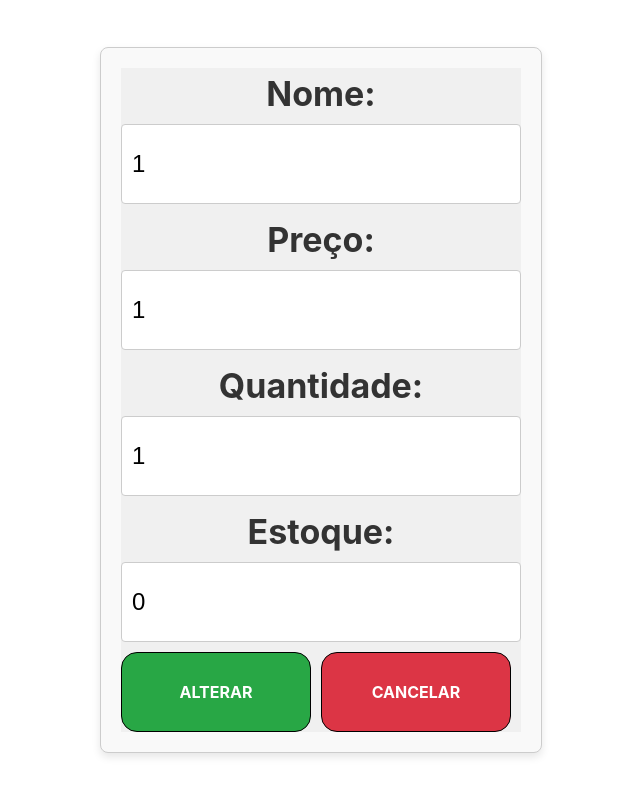
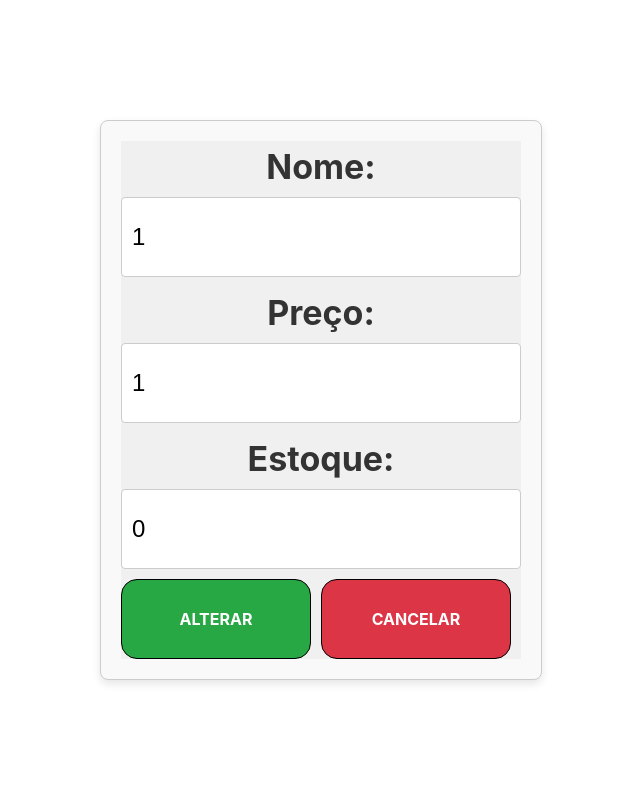
Before and after one commit to WilliamJardim/stock, a React (Vite) app in the folder frontend-react/: page /novo/1/1/1/1/1 in a window 1280 px wide. Shown: the top 796 px of the page, without its empty margins (319-959 px from the left). Built offline with nearby package versions, Linux system fonts and the light colour scheme.

Commit message:
Removendo o campo quantidade

```diff
--- a/frontend-react/src/pages/CadastrarProduto/index.tsx
+++ b/frontend-react/src/pages/CadastrarProduto/index.tsx
@@ -13,7 +13,6 @@ const CadastrarProduto: React.FC = (props:any) => {
   const idProdutoEditando:string    = parametrosURL.idProduto            || '';
   const [nome, setNome]             = useState( parametrosURL.nome       || '' );
   const [preco, setPreco]           = useState( parametrosURL.preco      || '' );
-  const [quantidade, setQuantidade] = useState( parametrosURL.quantidade || '' );
   const [estoque, setEstoque]       = useState<{ estoque:number }>({ estoque: 0 });
 
   const navigate = useNavigate();
@@ -23,8 +22,7 @@ const CadastrarProduto: React.FC = (props:any) => {
 
     const dados = {
       nome: nome,
-      preco: preco,
-      quantidade: quantidade
+      preco: preco
     };
 
     fetch(url, {
@@ -52,8 +50,7 @@ const CadastrarProduto: React.FC = (props:any) => {
 
     const dados = {
       nome: nome,
-      preco: preco,
-      quantidade: quantidade
+      preco: preco
     };
 
     fetch(url, {
@@ -81,7 +78,7 @@ const CadastrarProduto: React.FC = (props:any) => {
     e.preventDefault();
 
     // Lógica para envio do formulário, por exemplo, enviar para uma API
-    console.log('Formulário enviado:', { nome, preco, quantidade });
+    console.log('Formulário enviado:', { nome, preco });
 
     if( isCadastrando == 'S' ){
         cadastrar();
@@ -96,7 +93,6 @@ const CadastrarProduto: React.FC = (props:any) => {
     // Limpa os campos do formulário
     setNome('');
     setPreco('');
-    setQuantidade('');
     navigate('/');
   };
 
@@ -157,19 +153,6 @@ const CadastrarProduto: React.FC = (props:any) => {
         </div>
 
         <div>
-          <label htmlFor="quantidade">Quantidade:</label>
-          <input
-            type="number"
-            id="quantidade"
-            name="quantidade"
-            value={quantidade}
-            onChange={(e) => setQuantidade(e.target.value)}
-            required
-            min="1"
-          />
-        </div>
-
-        <div>
           <label htmlFor="estoque">Estoque:</label>
           <input
             type="text"
```
Also changed, not shown: 5 other files (tests, documents, lock files or other folders).
